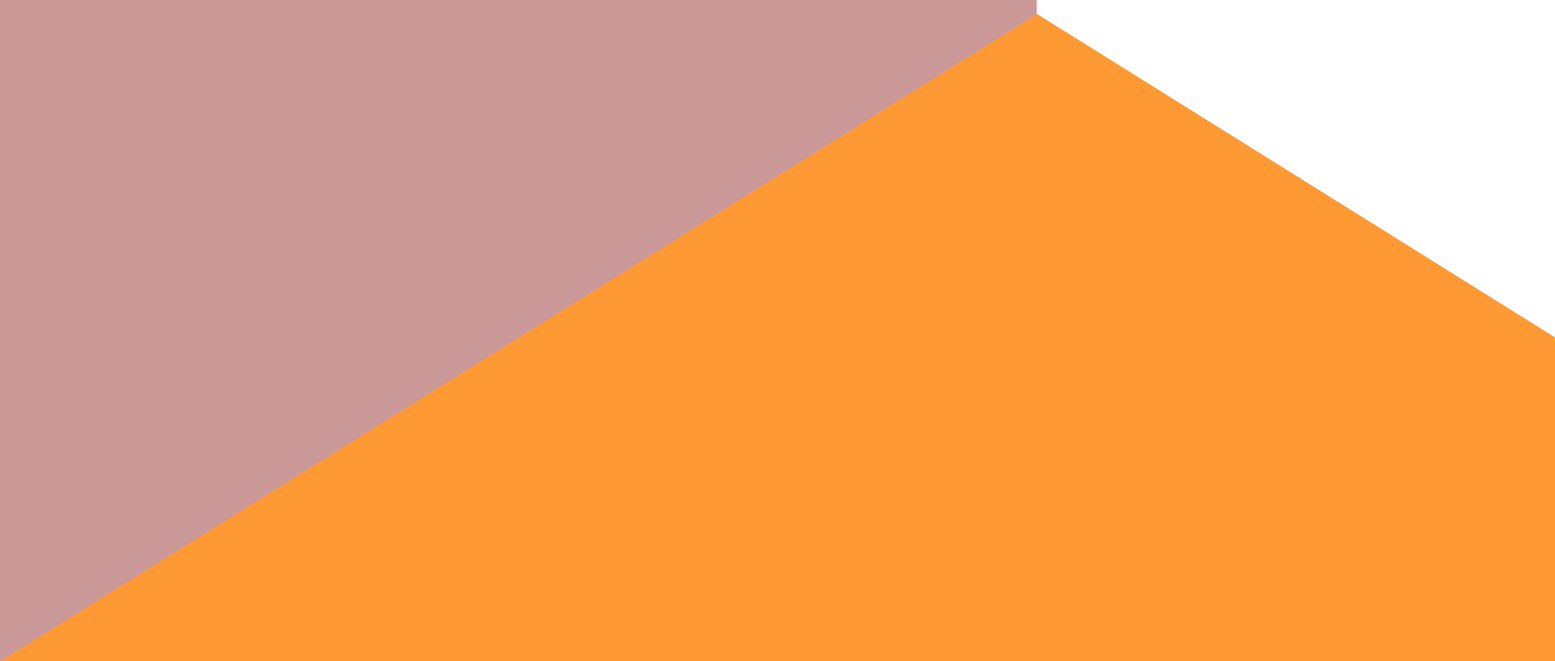
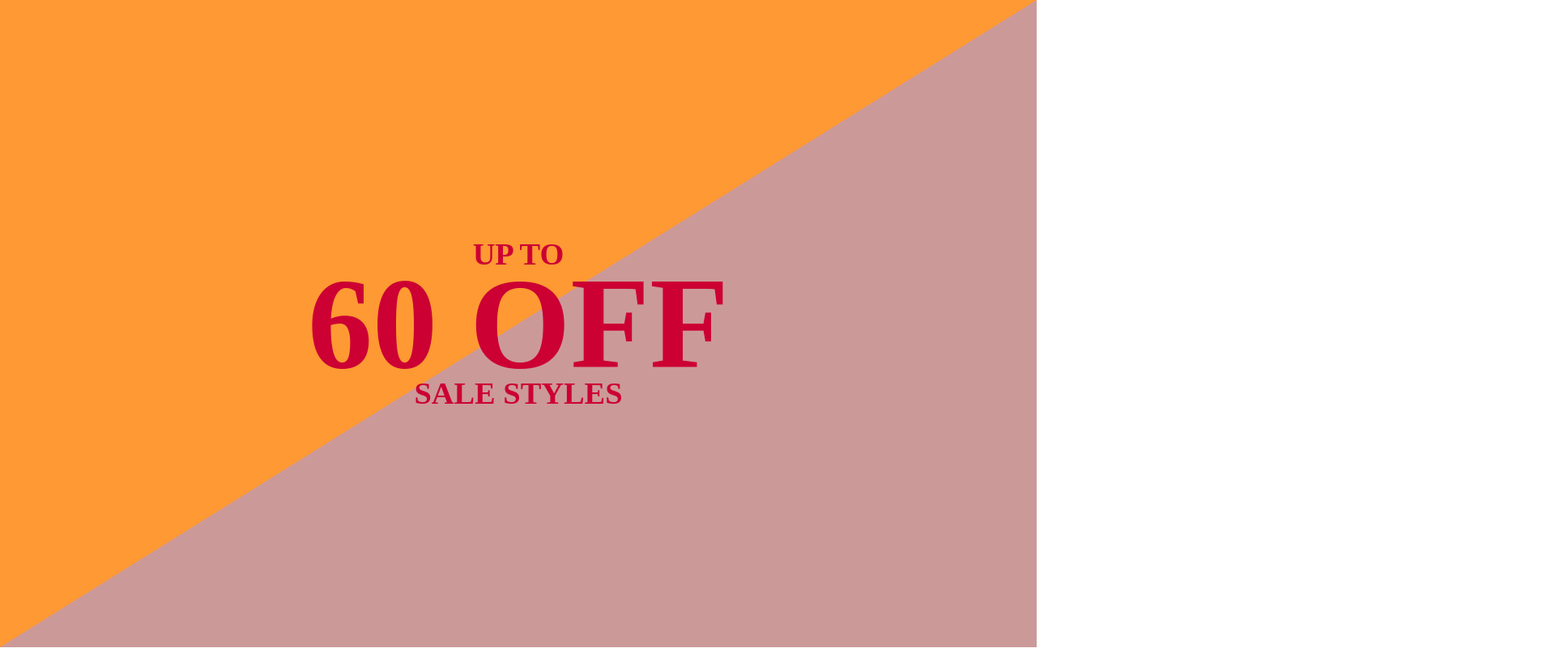
Before and after one commit to bavilari93/half-news, a plain HTML site: page index.html in a window 1280 px wide. Shown: the top 817 px of the page at 81% size, 1920 px wide, since content can reach past the window. Drawn offline with Linux system fonts and the light colour scheme.

Commit message:
colors and letters

```diff
--- a/index.html
+++ b/index.html
@@ -9,7 +9,11 @@
 </head>
 <body>
 	<div class="container">
-
+		<span>
+			<h1>up to</h1>
+		</span>
+		<span class="off"><h1>60 off</h1></span>
+		<span><h1>sale styles</h1></span>
 	</div>
 
 </body>
--- a/style.scss
+++ b/style.scss
@@ -5,19 +5,33 @@
 }
 
 .container{
+	display:flex;
+	flex-direction: column;
+	justify-content:center;
 	height: 100vh;
 	width: 100vw;
-	background-color: #cc9999;
+	background-color: #ff9933;
 	&:before{
-		content:'';
-		position:relative;
-		height:100vh;
-		width:100vw;
+	content:'';
+	position:absolute;
+		height:0;
+		width:0;
 		border:{
-			bottom:solid 100vh #ff9933;
-			left:solid 100vw #cc9999;
-			right: solid 100vw transparent;
+			bottom:solid 100vh #cc9999;
+			left: solid 100vw transparent;
 		}
-	box-shadow:  30px 30px 30px 30px white;
 	}
 }
+
+span{
+	z-index: 99;
+	text-align: center;
+	width: 100vw;
+	color: #cc0033;
+	font-size: 1.2rem;
+	text-transform:uppercase;
+}
+	.off{
+	font-size:5rem;
+	line-height:8rem;
+	}
```
Also changed, not shown: style.css, 1 other file.
